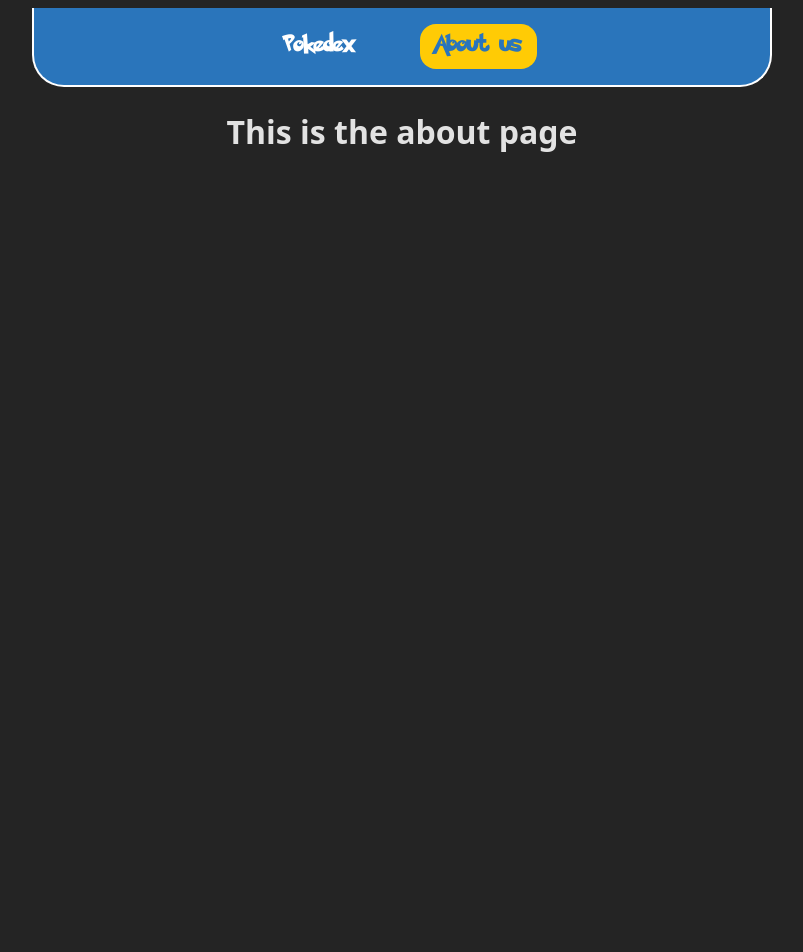
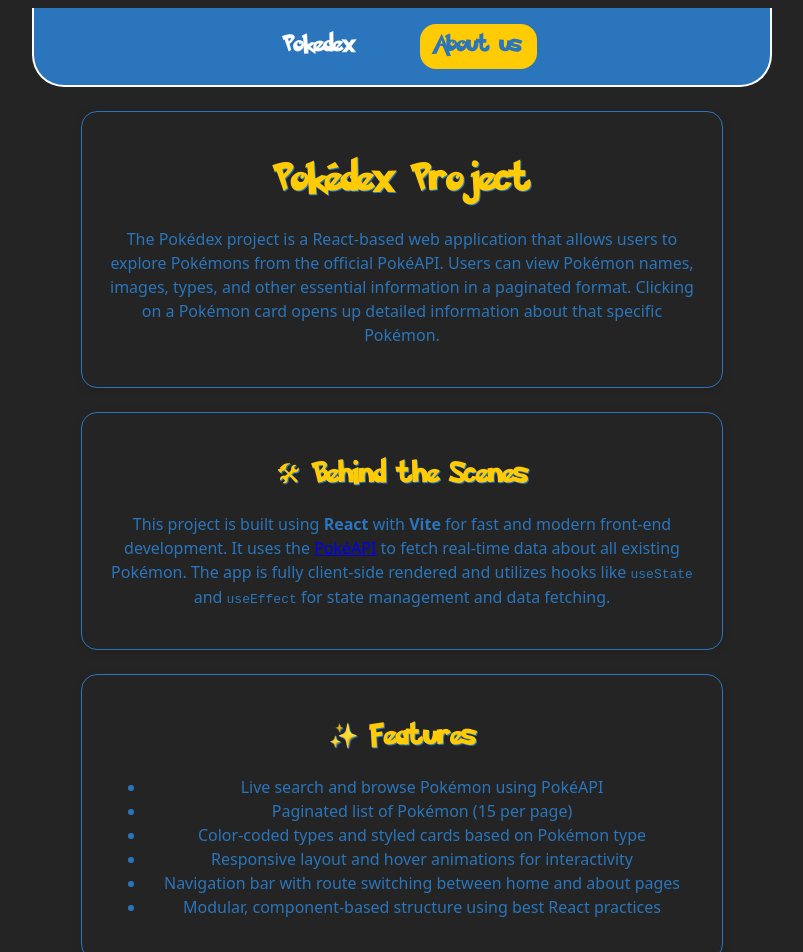
Before and after one commit to Richardzik/Pokedex-WEB2-Assignment, a React (Vite) app: page /about in a window 1280 px wide. Shown: the top 952 px of the page, without its empty margins (238-1041 px from the left). Before the commit the page ends 800 px from the top, so only its background shows below. Built offline with nearby package versions, Linux system fonts and the light colour scheme; no server answers.

Commit message:
About page content added and design implemented

```diff
--- a/src/App.css
+++ b/src/App.css
@@ -85,7 +85,7 @@
   color: #2a75bb !important;
 }
 
-/* App styling */
+/* Pokedex page styling */
 .card-grid{
     display: grid;
     grid-template-columns: repeat(auto-fit, minmax(200px, 1fr));
@@ -143,6 +143,30 @@
   text-align: center;
   margin-bottom: 1.5rem;
 }
+/* About page styling */
+.about-page-container {
+  color: #2a75bb;
+  border: 1px solid #2a75bb;
+  border-radius: 1rem;
+  padding: 1.5rem;
+  margin: 1.5rem auto;
+  width: 80%;
+  max-width: 800px;
+  box-shadow: 0 2px 10px rgba(0,0,0,0.1);
+  transition: transform 0.4s ease, box-shadow 0.4s ease;
+}
+.about-page-container:hover {
+  transform: translateY(-5px);
+  box-shadow: 0 6px 15px rgba(0,0,0,0.15);
+  transition: all 0.4s ease;
+}
+.about-page-container h1,
+.about-page-container h2 {
+  font-family: 'PokemonSolid';
+  color: #ffcb05;
+  text-shadow: 1px 1px #2a75bb;
+}
+
 /* Custom font */
 @font-face {
   font-family: 'PokemonSolid';
--- a/src/pages/About_page.jsx
+++ b/src/pages/About_page.jsx
@@ -1,9 +1,46 @@
 import '../App.css'
 
 export default function AboutPage() {
-    return(
+    return (
         <>
-        <h1>This is the about page</h1>
+            <div className="about-page-container">
+                <h1>Pokédex Project</h1>
+                <p>
+                    The Pokédex project is a React-based web application that allows users to explore Pokémons from the official PokéAPI.
+                    Users can view Pokémon names, images, types, and other essential information in a paginated format.
+                    Clicking on a Pokémon card opens up detailed information about that specific Pokémon.
+                </p>
+            </div>
+
+            <div className="about-page-container">
+                <h2>🛠 Behind the Scenes</h2>
+                <p>
+                    This project is built using <strong>React</strong> with <strong>Vite</strong> for fast and modern front-end development.
+                    It uses the <a href="https://pokeapi.co/" target="_blank" rel="noopener noreferrer">PokéAPI</a> to fetch real-time data about all existing Pokémon.
+                    The app is fully client-side rendered and utilizes hooks like <code>useState</code> and <code>useEffect</code> for state management and data fetching.
+                </p>
+            </div>
+
+            <div className="about-page-container">
+                <h2>✨ Features</h2>
+                <ul>
+                    <li>Live search and browse Pokémon using PokéAPI</li>
+                    <li>Paginated list of Pokémon (15 per page)</li>
+                    <li>Color-coded types and styled cards based on Pokémon type</li>
+                    <li>Responsive layout and hover animations for interactivity</li>
+                    <li>Navigation bar with route switching between home and about pages</li>
+                    <li>Modular, component-based structure using best React practices</li>
+                </ul>
+            </div>
+
+            <div className="about-page-container">
+                <h2>⚠ Disclaimer</h2>
+                <p>
+                    This project is created purely for educational and personal learning purposes.
+                    It is not affiliated with, endorsed by, or connected to Nintendo, Game Freak, The Pokémon Company, or any official Pokémon entities.
+                    All Pokémon data and imagery is sourced from <a href="https://pokeapi.co/" target="_blank" rel="noopener noreferrer">PokéAPI</a>.
+                </p>
+            </div>
         </>
     )
 }
```
